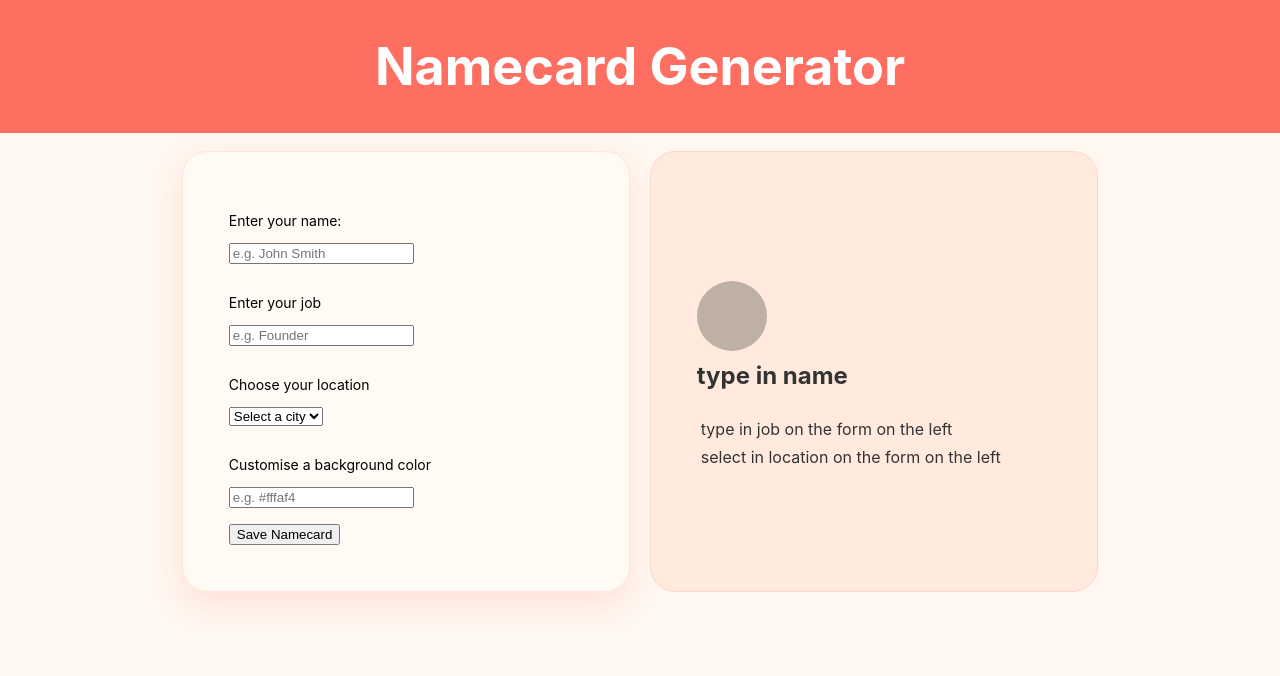
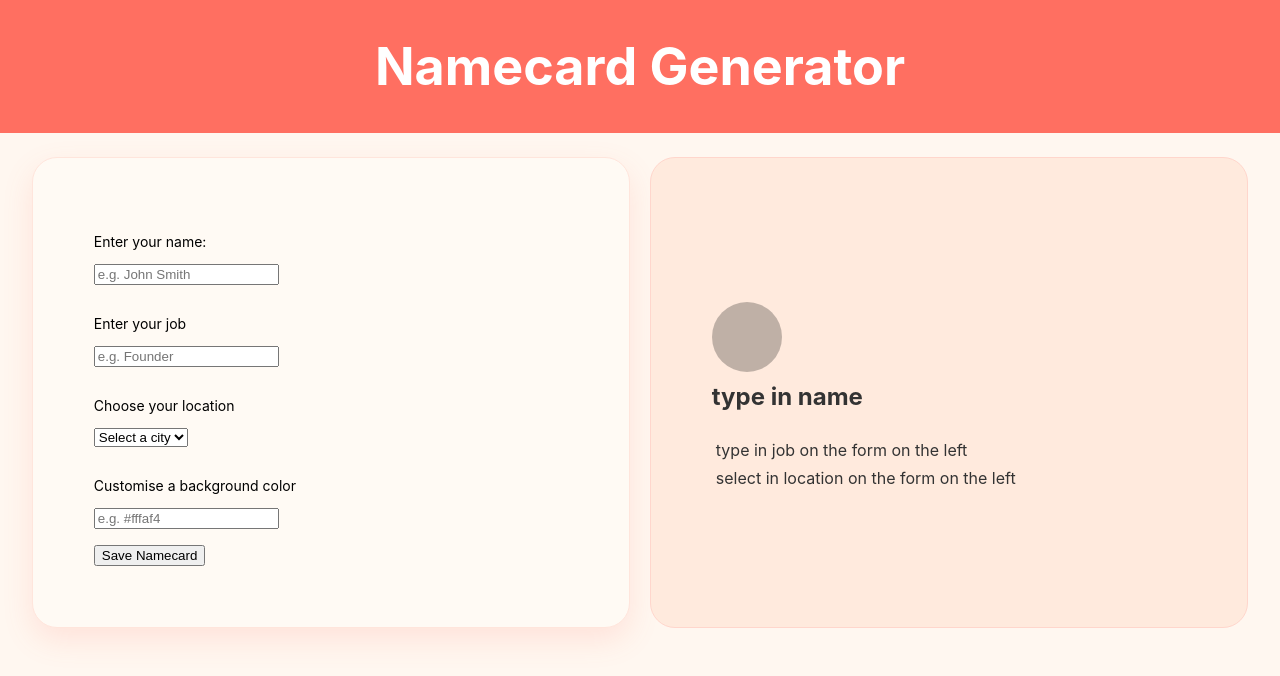
Before and after one commit to fivefootwan/062625-my-practice, a React (Create React App) app in the folder my-practice/: page / in a window 1280 px wide. Shown: the top 676 px of the page. Built offline with nearby package versions, Linux system fonts and the light colour scheme.

Commit message:
done with fixing width

```diff
--- a/my-practice/src/App.css
+++ b/my-practice/src/App.css
@@ -33,7 +33,7 @@
   display: flex;
   flex-direction: column;
   align-items: center;
-  max-width: 100vw;
+  max-width: 95vw;
   margin: 0 auto;
 }
 
@@ -41,7 +41,8 @@
 
 .Namecard-generator {
   display: flex;
-  gap: 20px
+  gap: 20px;
+  width: 100%;
 }
 
 .Input-form {
@@ -50,7 +51,7 @@
   margin: 2% 0 2% 0;
   border-radius: 25px;
   box-shadow: 0 12px 30px rgba(255, 111, 97, 0.15); /* SHADOW */
-  min-width: 35vw;
+
   padding: 5%;
   display: flex;
   flex-direction: column;
@@ -77,7 +78,7 @@
   border-radius: 25px;
   border: 1px solid #ffd6cc;
   color:#333;
-  min-width: 35vw;
+
   display: flex;
   flex-direction: column;
   align-items: flex-start;
@@ -98,9 +99,10 @@
   display: flex;
   flex-wrap: wrap;
   justify-content: flex-start; /* or center, depending on your layout */
-  margin-top: 2px;
+  margin: 0 auto;
   gap: 20px; /* add this and it wraps again */
-  padding: 0 20px 0 20px
+  padding: 20px 0 20px 0;
+  width: 100%
 }
 
 .Saved-cards * {
@@ -120,7 +122,6 @@
   justify-content: center;
   padding: 5%;
   margin: 25px 0 0 0;
-  min-width: 35vw;
 
 }
 
@@ -145,12 +146,3 @@
   font-weight: 700;
   margin: 0 0 25px 0;
 }
-
-@keyframes App-logo-spin {
-  from {
-    transform: rotate(0deg);
-  }
-  to {
-    transform: rotate(360deg);
-  }
-}
```
